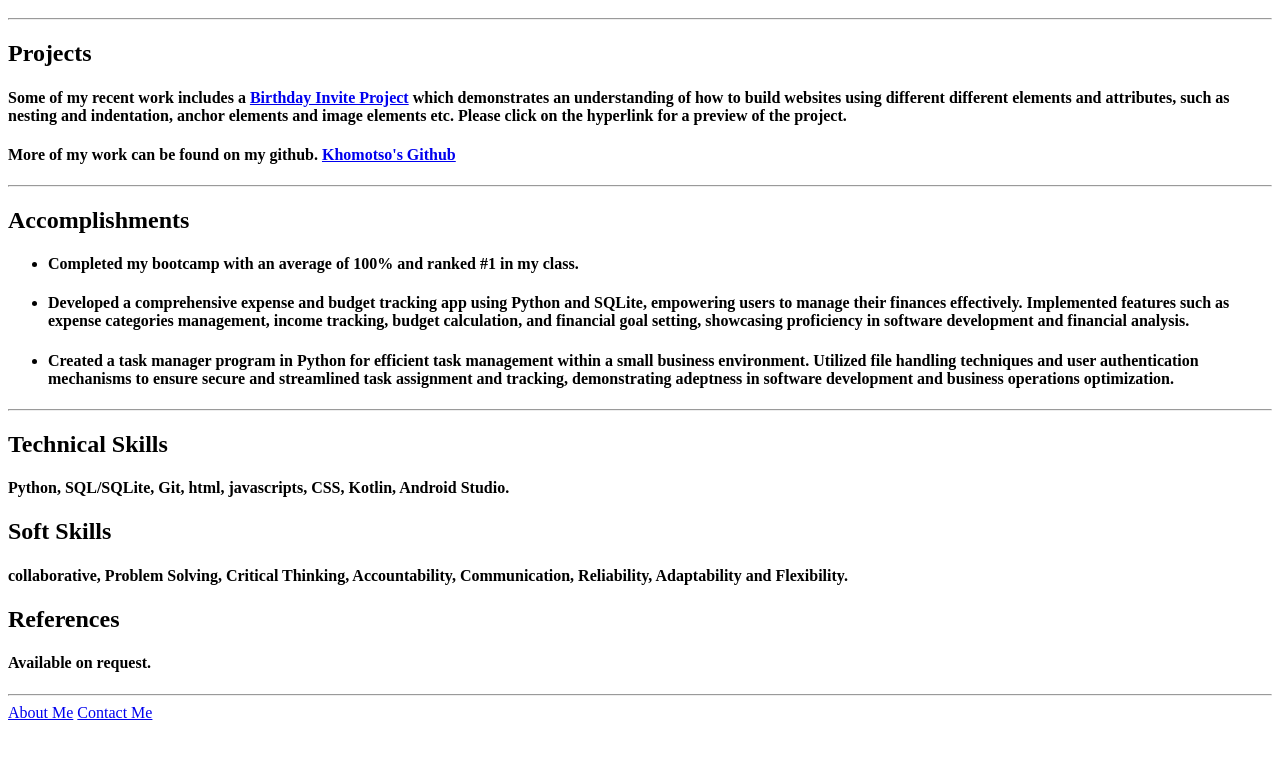
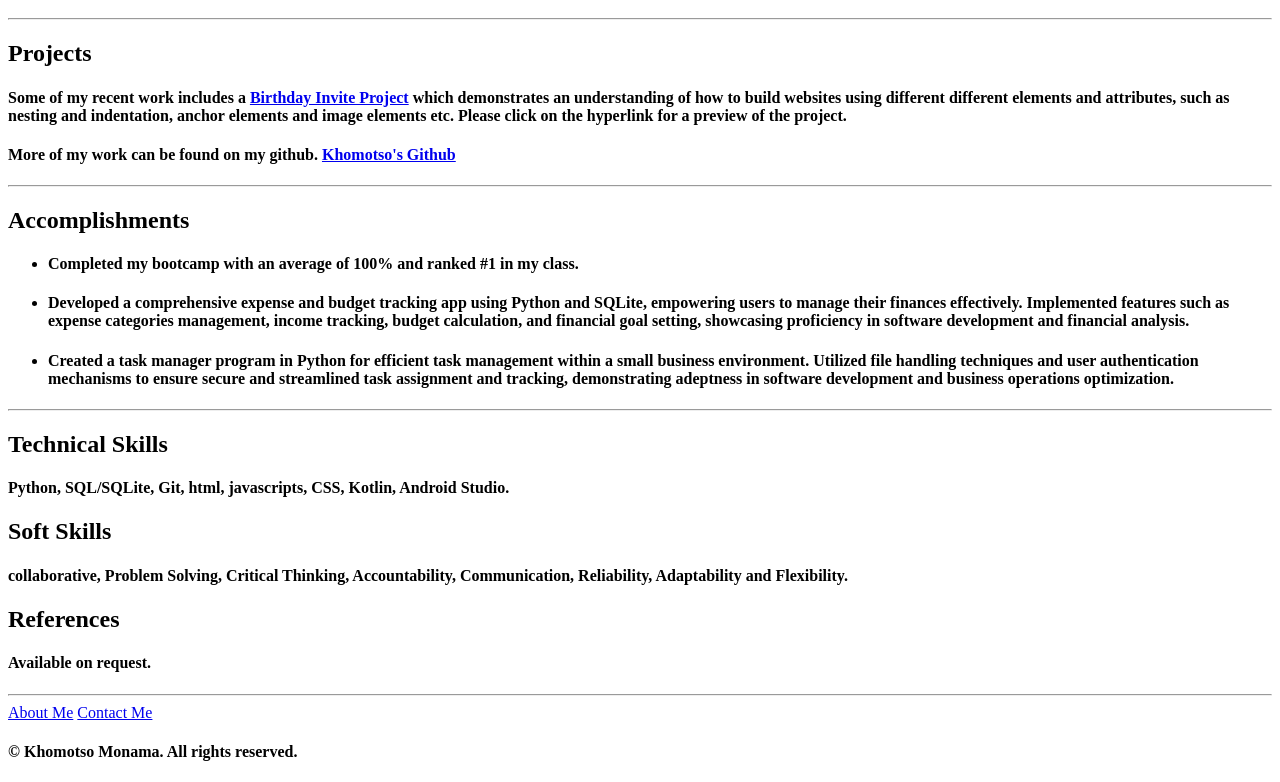
Before and after one commit to Khomotso96/HTML-Resume-Capstone-1, a plain HTML site: page index.html in a window 1280 px wide. Shown: the part 712-1494 px from the top of the page. Before the commit the page ends 1442 px from the top, so only its background shows below. Drawn offline with Linux system fonts and the light colour scheme.

Commit message:
Add files via upload

```diff
--- a/index.html
+++ b/index.html
@@ -60,4 +60,8 @@
     <a href="./Public/contact.html">Contact Me</a>
 </body>
 
+<footer>
+    <p><h4>&copy Khomotso Monama. All rights reserved.</h4></p>
+</footer>
+
 </html>
```
